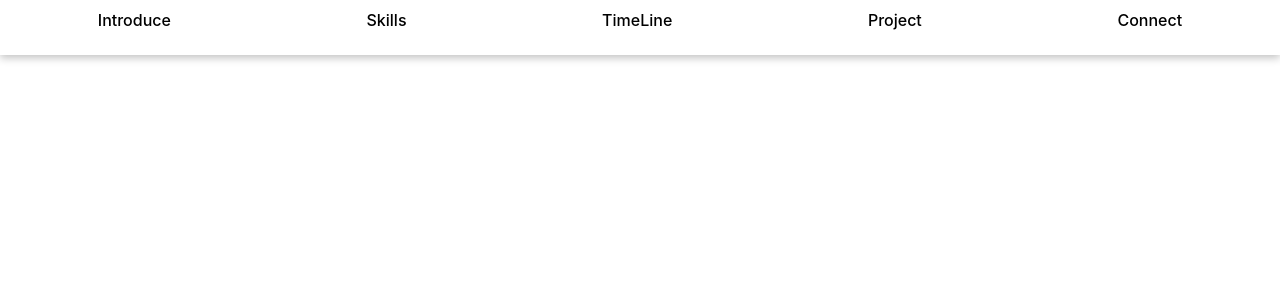
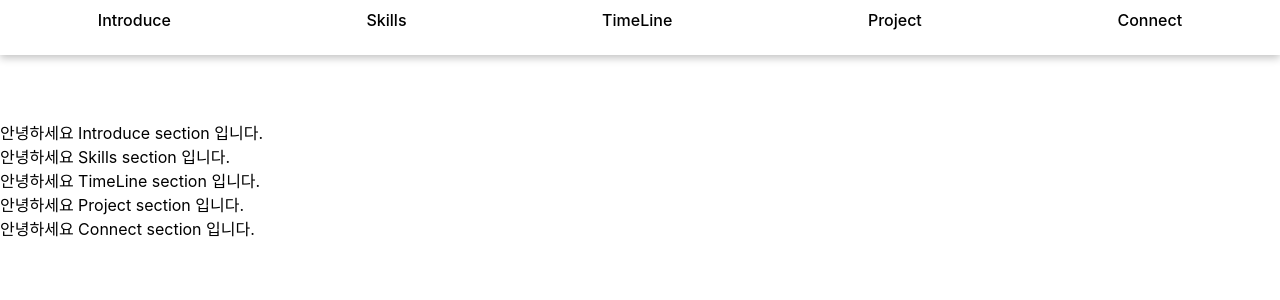
Before and after one commit to shinyeji28/My-Portfolio, a React (Create React App) app: page / in a window 1280 px wide. Shown: the top 300 px of the page. Built offline with nearby package versions, Linux system fonts and the light colour scheme.

Commit message:
divide into sections

```diff
--- /dev/null
+++ b/src/components/page/Home.css
@@ -0,0 +1,6 @@
+.home-wraper{
+    display: flex;
+    align-items: center;
+    justify-content: center;
+    width: 100%;
+}
--- a/src/components/page/Home.jsx
+++ b/src/components/page/Home.jsx
@@ -1,9 +1,19 @@
 import React from "react";
 import styled from "styled-components";
+import Connect from "./contents/Connect";
+import Introduce from "./contents/Introduce";
+import Project from "./contents/Project";
+import Skills from "./contents/Skills";
+import TimeLine from "./contents/TimeLine";
 
 function Home(props){
     return (
-        <div>
+        <div className="home-wraper">
+            <Introduce/>
+            <Skills/>
+            <TimeLine/>
+            <Project/>
+            <Connect/>
         </div>
     );
 
--- /dev/null
+++ b/src/components/page/contents/Connect.jsx
@@ -0,0 +1,9 @@
+import React from "react";
+function Connect(){
+    return (
+        <div>
+            안녕하세요 Connect section 입니다.
+        </div>
+    );
+}
+export default Connect;
--- /dev/null
+++ b/src/components/page/contents/Introduce.jsx
@@ -0,0 +1,9 @@
+import React from "react";
+function Introduce(){
+    return (
+        <div>
+            안녕하세요 Introduce section 입니다.
+        </div>
+    );
+}
+export default Introduce;
--- /dev/null
+++ b/src/components/page/contents/Project.jsx
@@ -0,0 +1,9 @@
+import React from "react";
+function Project(){
+    return (
+        <div>
+            안녕하세요 Project section 입니다.
+        </div>
+    );
+}
+export default Project;
--- /dev/null
+++ b/src/components/page/contents/Skills.jsx
@@ -0,0 +1,9 @@
+import React from "react";
+function Skills(){
+    return (
+        <div>
+            안녕하세요 Skills section 입니다.
+        </div>
+    );
+}
+export default Skills;
--- /dev/null
+++ b/src/components/page/contents/TimeLine.jsx
@@ -0,0 +1,9 @@
+import React from "react";
+function TimeLine(){
+    return (
+        <div>
+            안녕하세요 TimeLine section 입니다.
+        </div>
+    );
+}
+export default TimeLine;
```
